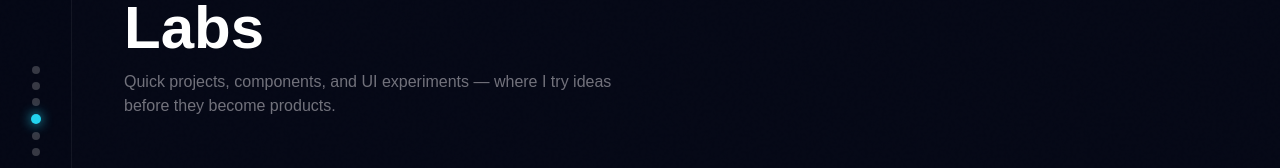
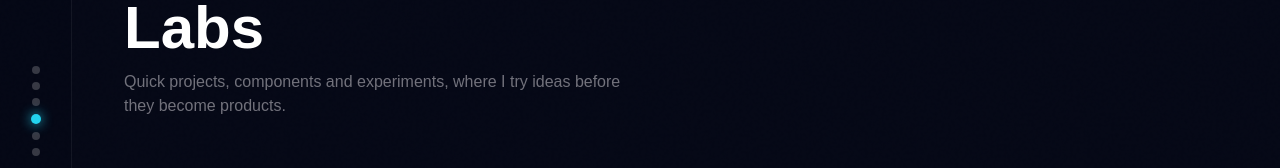
Before and after one commit to mruhanshaikh/PortFolio, a React (Vite) app: page / in a window 1280 px wide. Both pictures are taken after a click on the button 35 px from the left and 387 px from the top of the page. Shown: the part 268-436 px from the top of the page. Built offline with nearby package versions, Linux system fonts and the light colour scheme.

Commit message:
Tidy labs copy

```diff
--- a/src/Sections/LabsSection.jsx
+++ b/src/Sections/LabsSection.jsx
@@ -8,7 +8,7 @@ export function LabsSection() {
         <motion.div initial={{ opacity: 0, y: 40 }} whileInView={{ opacity: 1, y: 0 }} viewport={{ once: true }}>
           <p className="text-xs uppercase tracking-[0.4em] text-zinc-500 mb-3">Experiments & explorations</p>
           <h2 className="text-4xl sm:text-5xl lg:text-6xl font-black mb-3">Labs</h2>
-          <p className="text-zinc-500 text-sm sm:text-base mb-8 max-w-lg">Quick projects, components, and UI experiments — where I try ideas before they become products.</p>
+          <p className="text-zinc-500 text-sm sm:text-base mb-8 max-w-lg">Quick projects, components and experiments, where I try ideas before they become products.</p>
         </motion.div>
       </div>
 
```
